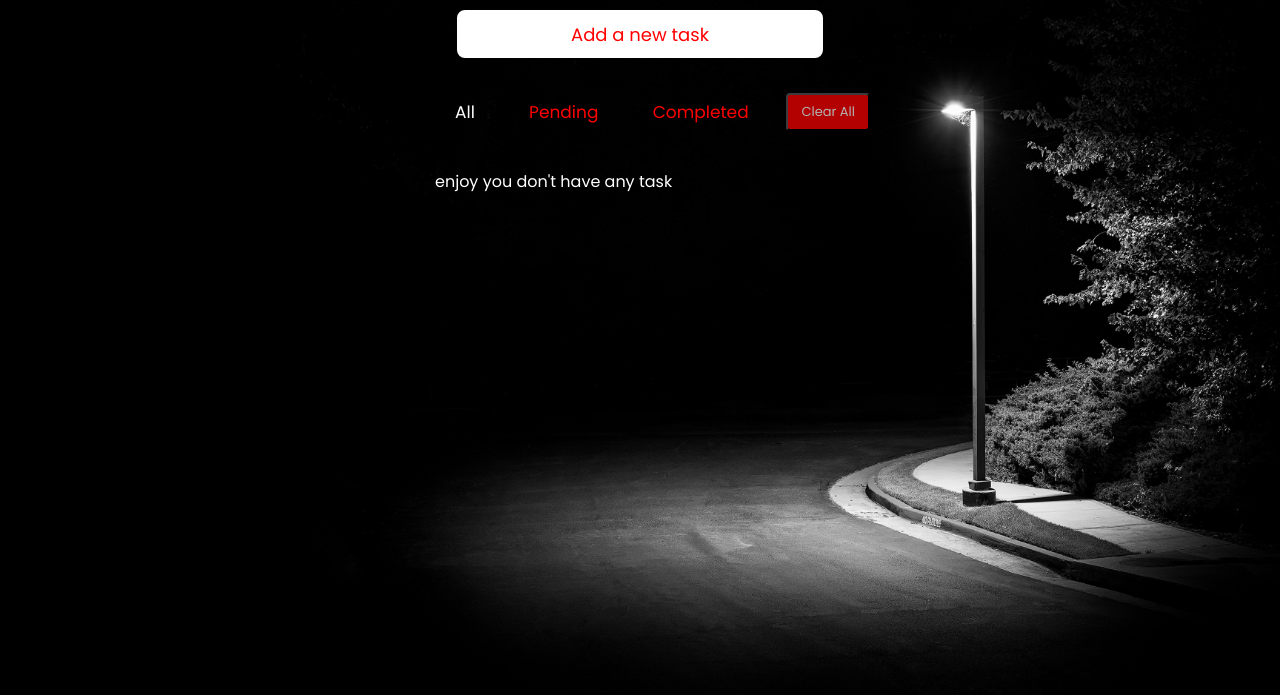
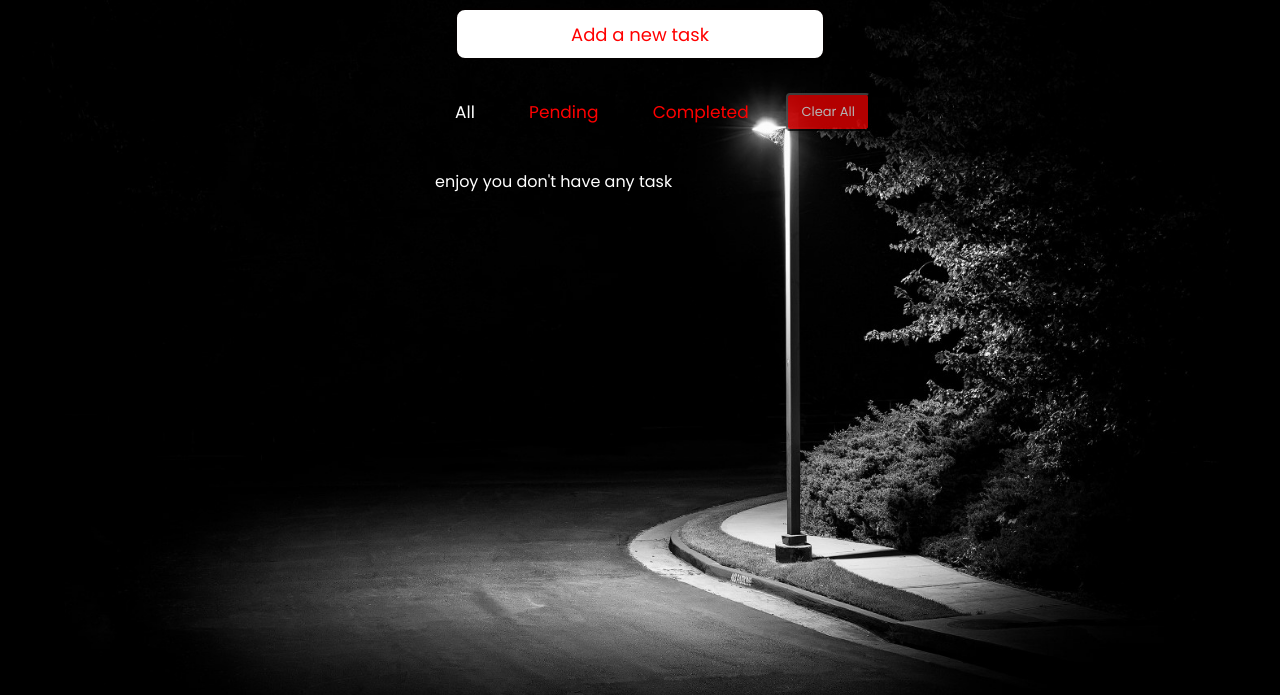
Before and after one commit to Madhanrajramesh/Todolist.github.io, a plain HTML site: page index.html in a window 1280 px wide. Shown: the part 105-800 px from the top of the page. Drawn offline with nearby package versions, Linux system fonts and the light colour scheme.

Commit message:
Update style.css

```diff
--- a/style.css
+++ b/style.css
@@ -10,7 +10,7 @@ body{
   width: 100%;
   height: 100vh;
   overflow: hidden;
-  background-image: url(one4.jpg);
+  background-image: url(one.jpg);
   background-size: cover;
   background-repeat: no-repeat;
 }
```
